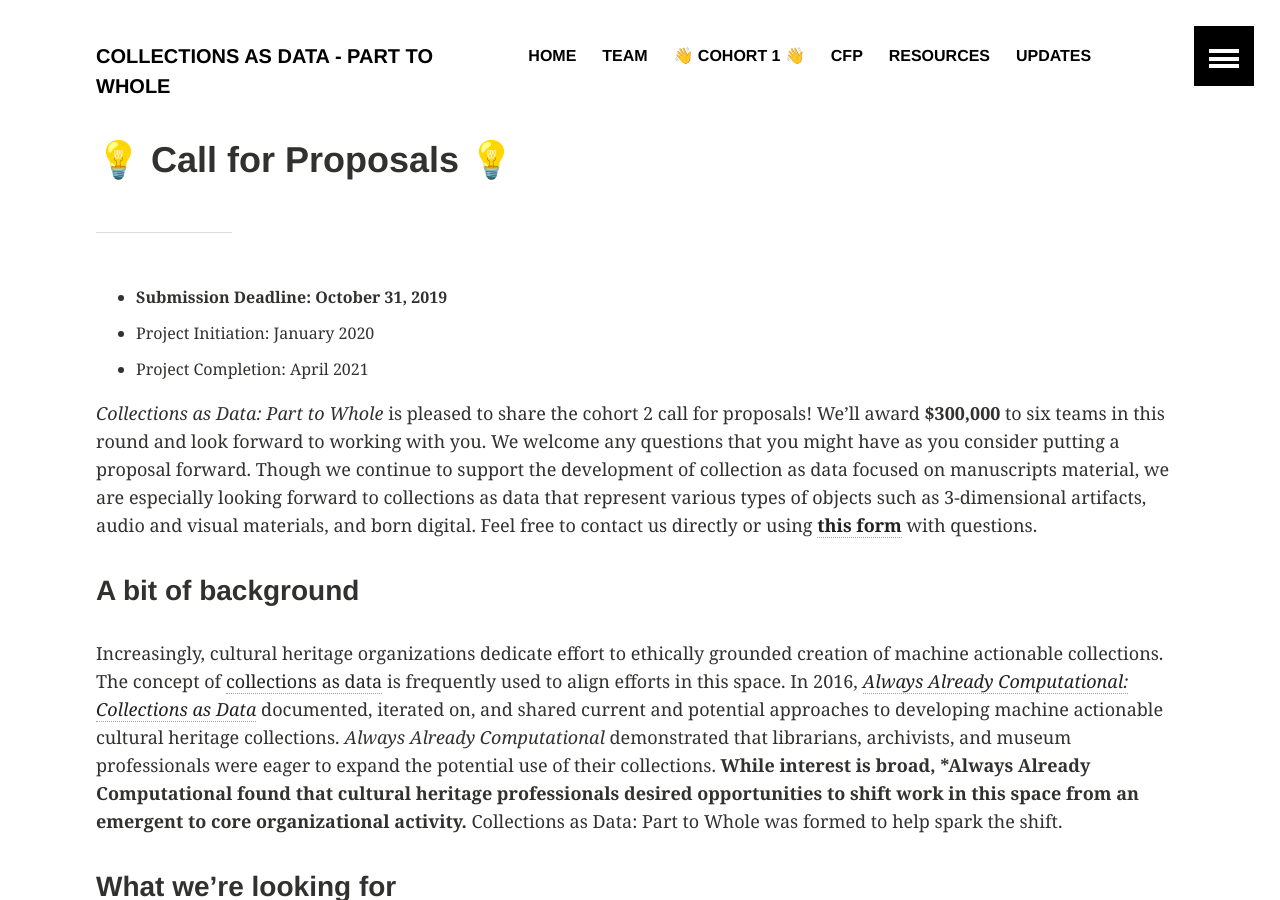
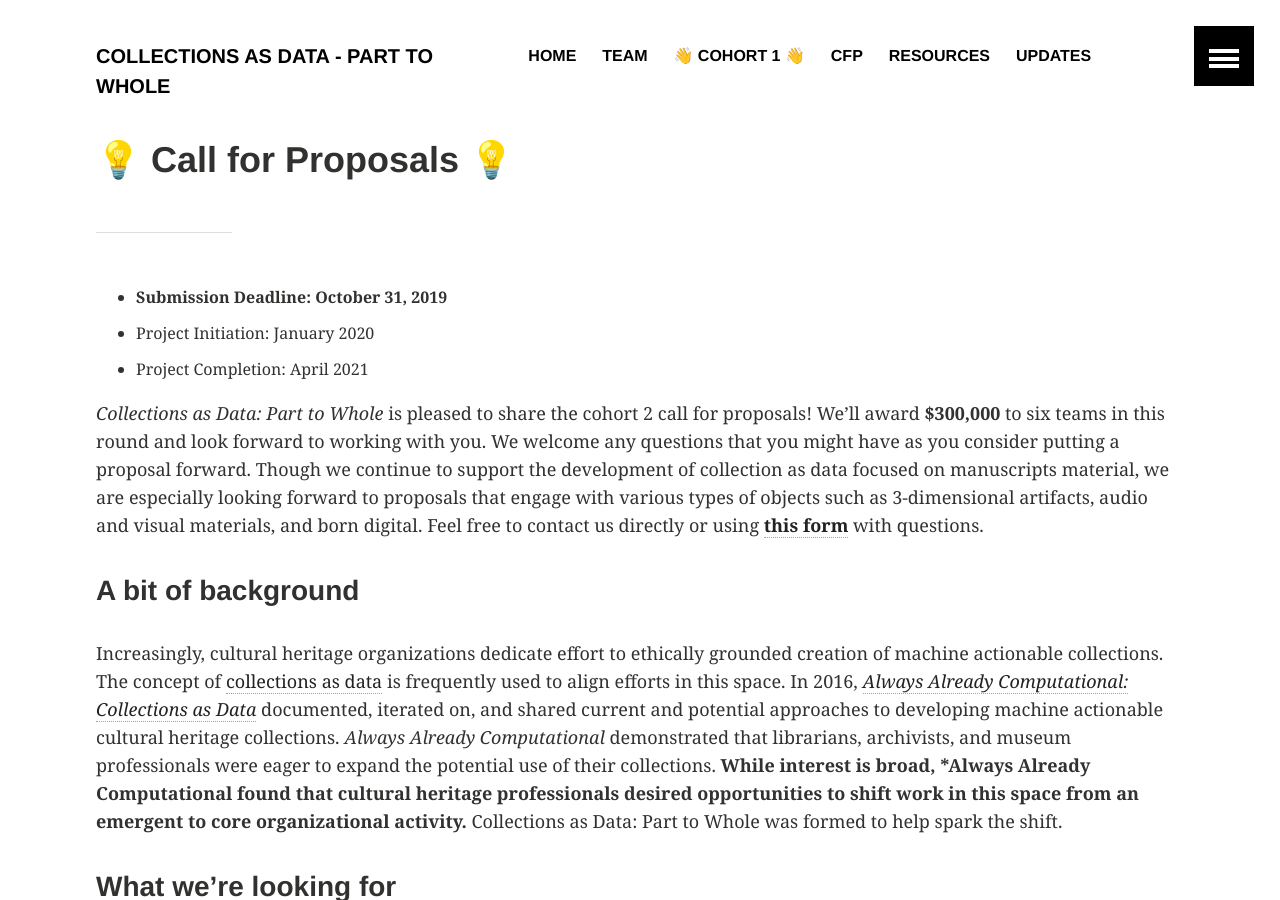
Before and after one commit to collectionsasdata/part2whole, a Jekyll site: the page built from cfp.md, in a window 1280 px wide and 900 px high. Built offline with Jekyll 4.4.1, drawn with Linux system fonts in a browser that asks for light colours.

Commit message:
Update cfp.md

```diff
--- a/cfp.md
+++ b/cfp.md
@@ -9,7 +9,7 @@ title:  "💡 Call for Proposals 💡"
 - Project Completion: April 2021
 
 
-*Collections as Data: Part to Whole* is pleased to share the cohort 2 call for proposals! We’ll award **$300,000** to six teams in this round and look forward to working with you.  We welcome any questions that you might have as you consider putting a proposal forward. Though we continue to support the development of collection as data focused on manuscripts material, we are especially looking forward to collections as data that represent various types of objects such as 3-dimensional artifacts, audio and visual materials, and born digital. Feel free to contact us directly or using [**this form**](https://docs.google.com/forms/d/e/1FAIpQLSdUpy6FxMSxpM814v03-uscvoFs6yhHASq9z3SVpNdkkqYA0w/viewform?usp=sf_link) with questions.
+*Collections as Data: Part to Whole* is pleased to share the cohort 2 call for proposals! We’ll award **$300,000** to six teams in this round and look forward to working with you.  We welcome any questions that you might have as you consider putting a proposal forward. Though we continue to support the development of collection as data focused on manuscripts material, we are especially looking forward to proposals that engage with various types of objects such as 3-dimensional artifacts, audio and visual materials, and born digital. Feel free to contact us directly or using [**this form**](https://docs.google.com/forms/d/e/1FAIpQLSdUpy6FxMSxpM814v03-uscvoFs6yhHASq9z3SVpNdkkqYA0w/viewform?usp=sf_link) with questions.
 
 ### A bit of background
 
```
